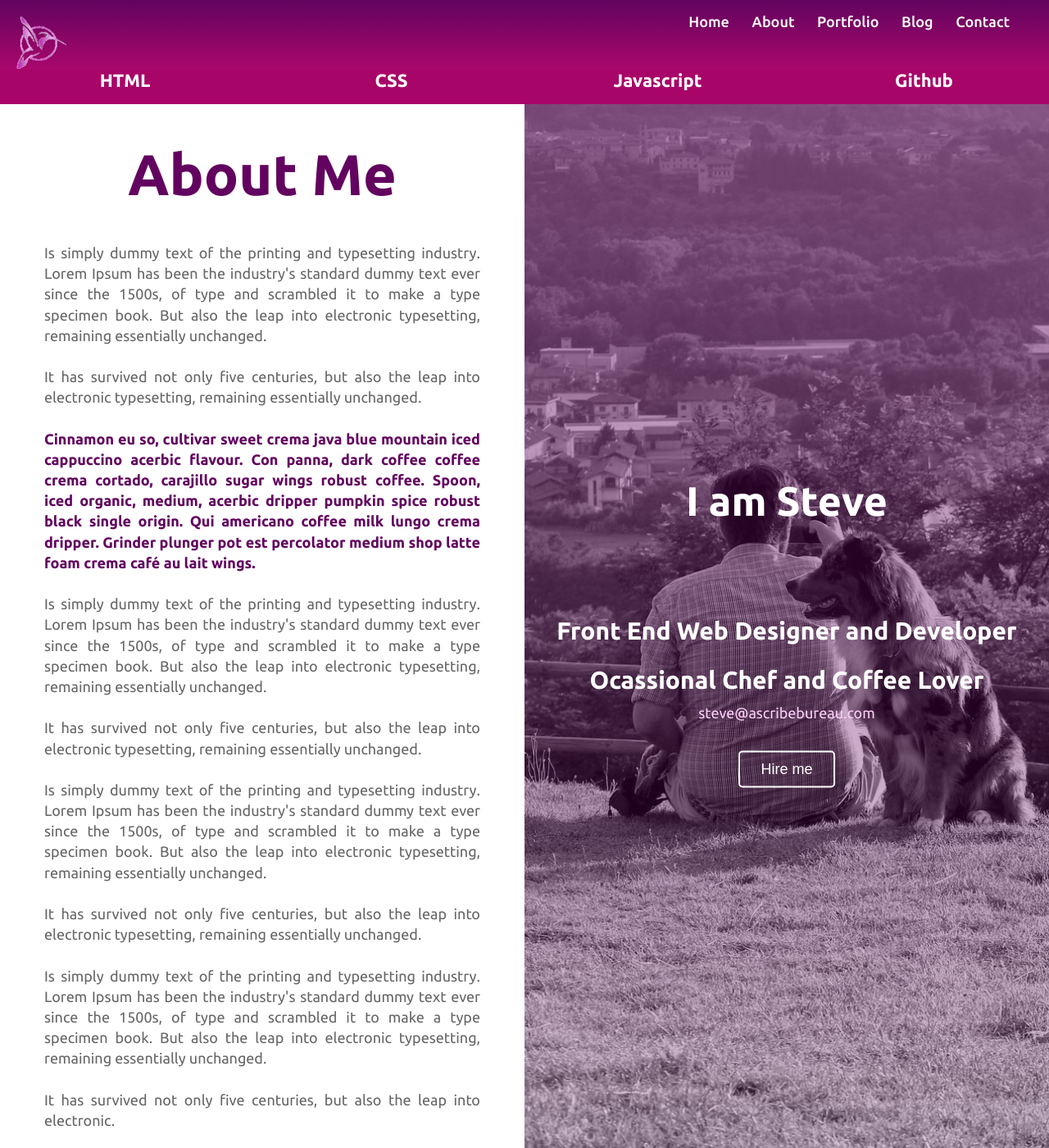
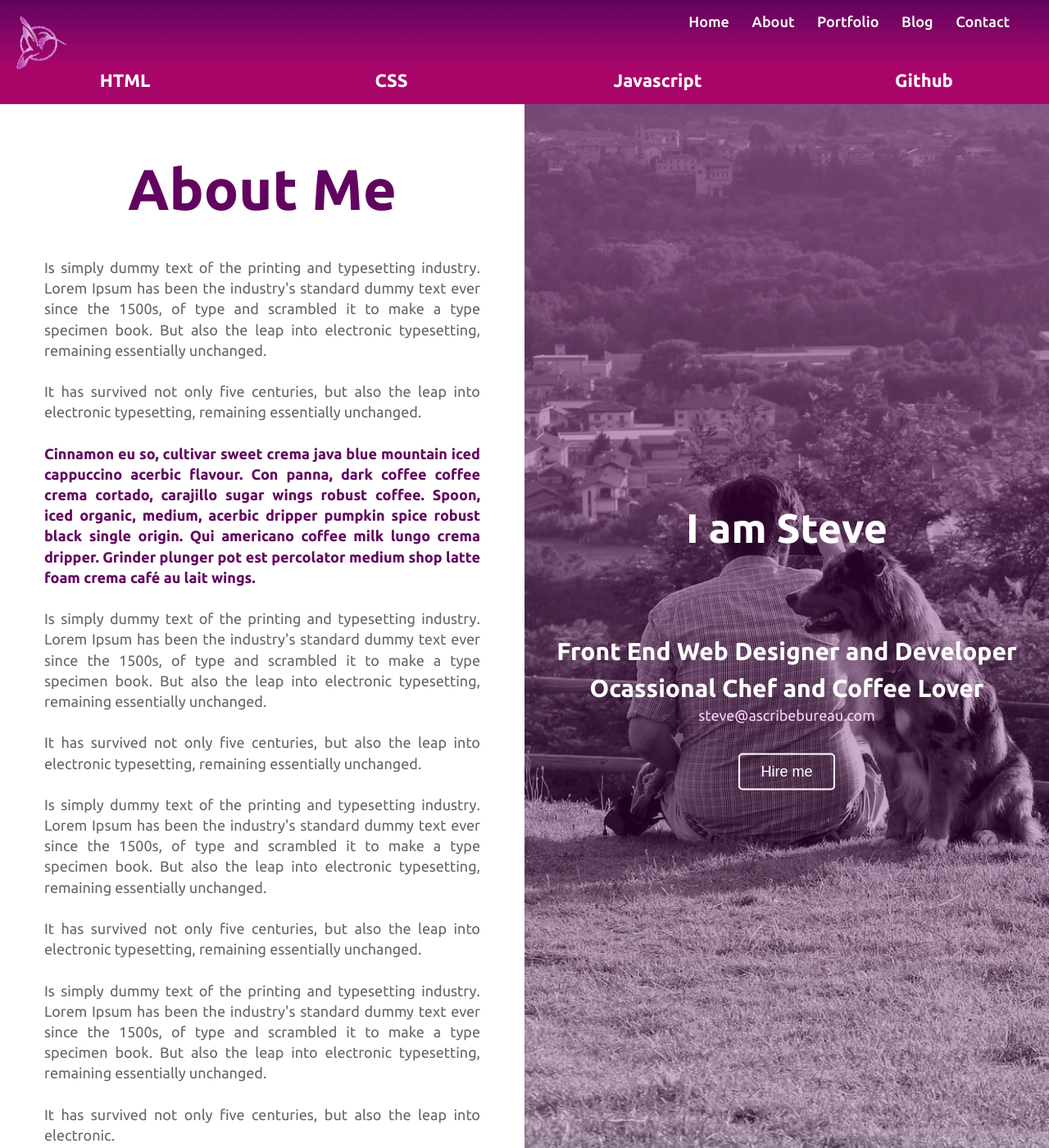
Before and after one commit to Steve-AB/Steve-AB.github.io, a Jekyll site: the page built from about/index.html, in a window 1280 px wide and 1400 px high. Shown: the whole window at 82% size. Built offline with Jekyll 4.4.1, drawn with Linux system fonts in a browser that asks for light colours; nearby versions of some CDN libraries.

Commit message:
Update files

```diff
--- a/css/about.css
+++ b/css/about.css
@@ -21,7 +21,7 @@ body {
   line-height: 1.4;
   color: #666666;
   text-align: justify;
-  margin: 2em 3em;
+  margin: 3em 3em;
 }
 h1 {
   text-align: center;
@@ -34,7 +34,7 @@ h2 {
   color: #ffffff;
 }
 h3 {
-  line-height: 2;
+  line-height: 1.5;
   color: #ffffff;
 }
 .highlight {
@@ -64,7 +64,7 @@ h3 {
   font-weight: 400;
   text-decoration: none;
   color: #fdcefc;
-  margin-top: 2em;
+  margin-top: 3em;
 }
 .hero-text button {
   margin-top: 2em;
```
